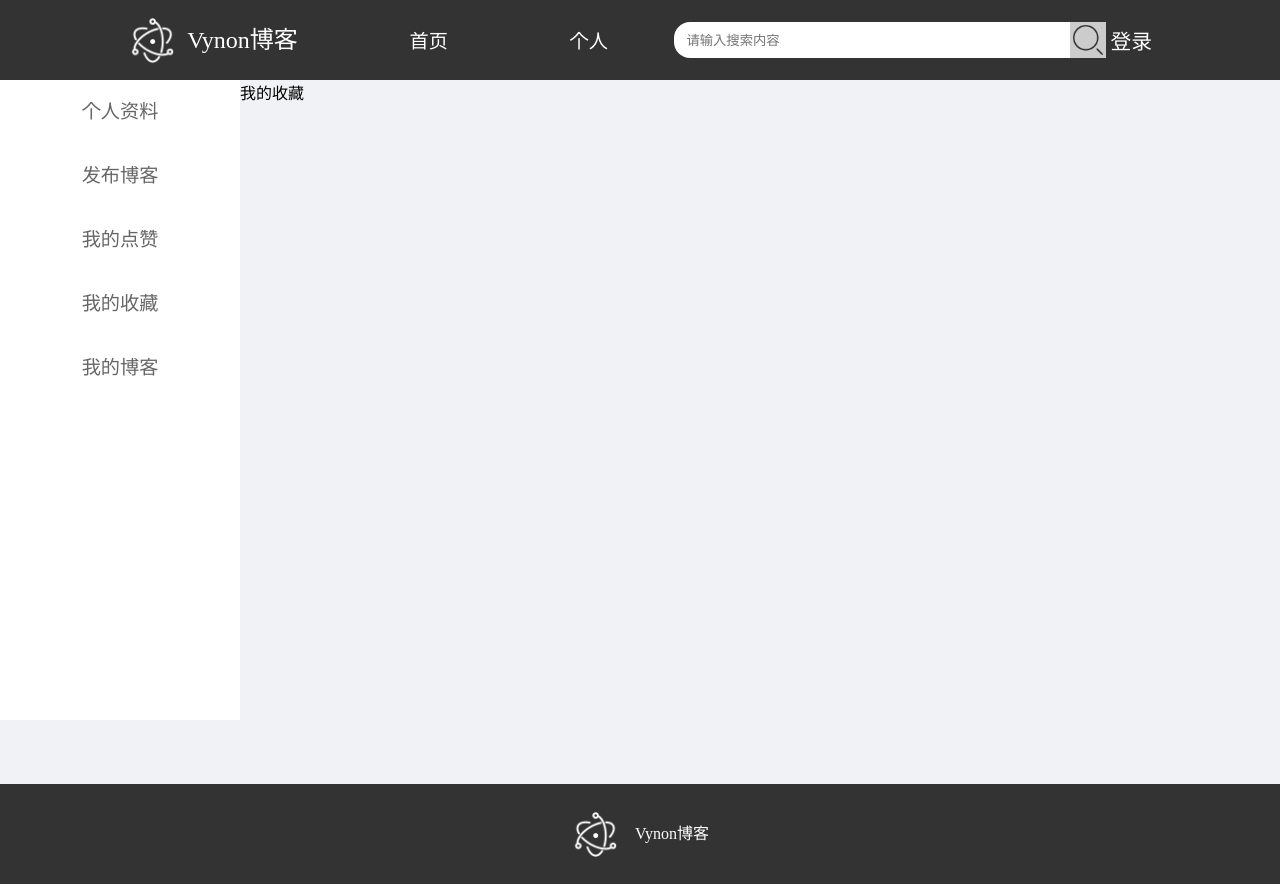
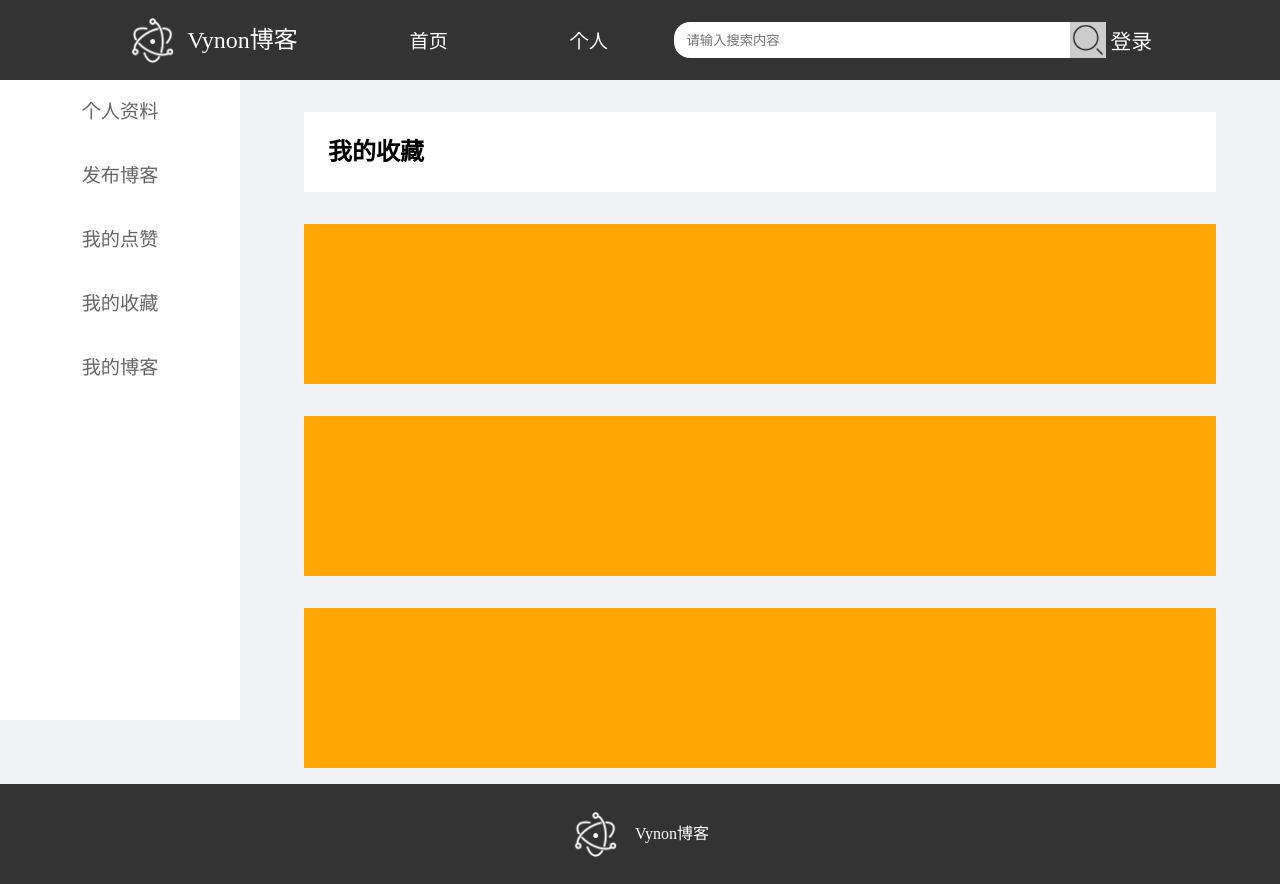
Before and after one commit to NanluQingshi/VynoBlog, a Vue app: page /user/collect in a window 1280 px wide. Built offline with nearby package versions, Linux system fonts and the light colour scheme.

Commit message:
个人信息页-博客展示结构搭建

```diff
--- /dev/null
+++ b/src/components/ArticleElem.vue
@@ -0,0 +1,22 @@
+<!--
+ * @Author: NanluQingshi
+ * @Date: 2024-05-29 21:03:08
+ * @Description: 博客列表展示组件
+-->
+<script setup>
+</script>
+
+<template>
+  <div class="box">
+    <div class="content"></div>
+    <div class="btn"></div>
+  </div>
+</template>
+
+<style lang="less" scoped>
+.box {
+  width: 100%;
+  height: 10rem;
+  background-color: orange;
+}
+</style>
--- a/src/views/user/components/MyBlog.vue
+++ b/src/views/user/components/MyBlog.vue
@@ -1,9 +1,57 @@
+<!--
+ * @Author: NanluQingshi
+ * @Date: 2024-05-27 21:14:54
+ * @Description: 组件 - 我的博客
+-->
 <script setup>
+import ArticleElem from '@/components/ArticleElem.vue'
+
 </script>
 
 <template>
-  <div>我的文章</div>
+  <div class="box">
+    <div class="title">
+      <p>我的博客</p>
+    </div>
+    <div class="content">
+      <ul>
+        <li
+          v-for="item in 3"
+          :key="item"
+        >
+          <ArticleElem></ArticleElem>
+        </li>
+      </ul>
+    </div>
+  </div>
 </template>
 
-<style scoped>
+<style lang="less" scoped>
+.box {
+  display: flex;
+  flex-wrap: wrap;
+  padding: 2rem 4rem 0 4rem;
+
+  .title {
+    padding-left: 1.5rem;
+    width: 100%;
+    height: 5rem;
+    line-height: 5rem;
+    background-color: #fff;
+    font-size: 1.5rem;
+    font-weight: 900;
+  }
+
+  .content {
+    width: 100%;
+
+    ul {
+      margin-top: 2rem;
+
+      li {
+        margin-bottom: 2rem;
+      }
+    }
+  }
+}
 </style>
--- a/src/views/user/components/MyCollect.vue
+++ b/src/views/user/components/MyCollect.vue
@@ -4,11 +4,54 @@
  * @Description:
 -->
 <script setup>
+import ArticleElem from '@/components/ArticleElem.vue'
+
 </script>
 
 <template>
-  <div>我的收藏</div>
+  <div class="box">
+    <div class="title">
+      <p>我的收藏</p>
+    </div>
+    <div class="content">
+      <ul>
+        <li
+          v-for="item in 3"
+          :key="item"
+        >
+          <ArticleElem></ArticleElem>
+        </li>
+      </ul>
+    </div>
+  </div>
 </template>
 
-<style scoped>
+<style lang="less" scoped>
+.box {
+  display: flex;
+  flex-wrap: wrap;
+  padding: 2rem 4rem 0 4rem;
+
+  .title {
+    padding-left: 1.5rem;
+    width: 100%;
+    height: 5rem;
+    line-height: 5rem;
+    background-color: #fff;
+    font-size: 1.5rem;
+    font-weight: 900;
+  }
+
+  .content {
+    width: 100%;
+
+    ul {
+      margin-top: 2rem;
+
+      li {
+        margin-bottom: 2rem;
+      }
+    }
+  }
+}
 </style>
--- a/src/views/user/components/MyInfo.vue
+++ b/src/views/user/components/MyInfo.vue
@@ -9,7 +9,9 @@ import { useUserStore } from '@/store/userStore'
 
 const userStore = useUserStore()
 
-const userInfo = ref({
+const  userInfo = ref({})
+
+const defaultInfo = ref({
   username: 'Jack',
   gender: 'Female',
   age: 12,
@@ -24,7 +26,7 @@ const getUserInfo = async () => {
   const token = JSON.parse(sessionStorage.getItem('user'))
   if (token === null) {
     isLogin = false
-    userInfo.value = null
+    userInfo.value = defaultInfo.value
     return
   }
   const res = await userStore.getInfo()
@@ -101,7 +103,8 @@ onMounted(() => {
     height: 5rem;
     line-height: 5rem;
     background-color: #fff;
-    font-size: 2rem;
+    font-size: 1.5rem;
+    font-weight: 900;
   }
 
   .info {
--- a/src/views/user/components/MyLike.vue
+++ b/src/views/user/components/MyLike.vue
@@ -1,9 +1,57 @@
+<!--
+ * @Author: NanluQingshi
+ * @Date: 2024-05-27 21:10:00
+ * @Description: 我的点赞组件
+-->
 <script setup>
+import ArticleElem from '@/components/ArticleElem.vue'
+
 </script>
 
 <template>
-  <div>喜欢文章</div>
+  <div class="box">
+    <div class="title">
+      <p>我的点赞</p>
+    </div>
+    <div class="content">
+      <ul>
+        <li
+          v-for="item in 3"
+          :key="item"
+        >
+          <ArticleElem></ArticleElem>
+        </li>
+      </ul>
+    </div>
+  </div>
 </template>
 
-<style scoped>
+<style lang="less" scoped>
+.box {
+  display: flex;
+  flex-wrap: wrap;
+  padding: 2rem 4rem 0 4rem;
+
+  .title {
+    padding-left: 1.5rem;
+    width: 100%;
+    height: 5rem;
+    line-height: 5rem;
+    background-color: #fff;
+    font-size: 1.5rem;
+    font-weight: 900;
+  }
+
+  .content {
+    width: 100%;
+
+    ul {
+      margin-top: 2rem;
+
+      li {
+        margin-bottom: 2rem;
+      }
+    }
+  }
+}
 </style>
--- a/src/views/user/components/Publish.vue
+++ b/src/views/user/components/Publish.vue
@@ -68,7 +68,8 @@ const doPublish = () => {
     height: 5rem;
     line-height: 5rem;
     background-color: #fff;
-    font-size: 2rem;
+    font-size: 1.5rem;
+    font-weight: 900;
   }
 
   .publish {
@@ -84,6 +85,7 @@ const doPublish = () => {
     span {
       font-size: 1.5rem;
       font-weight: 1000;
+      color: #5a5959;
     }
 
     .name,
```
